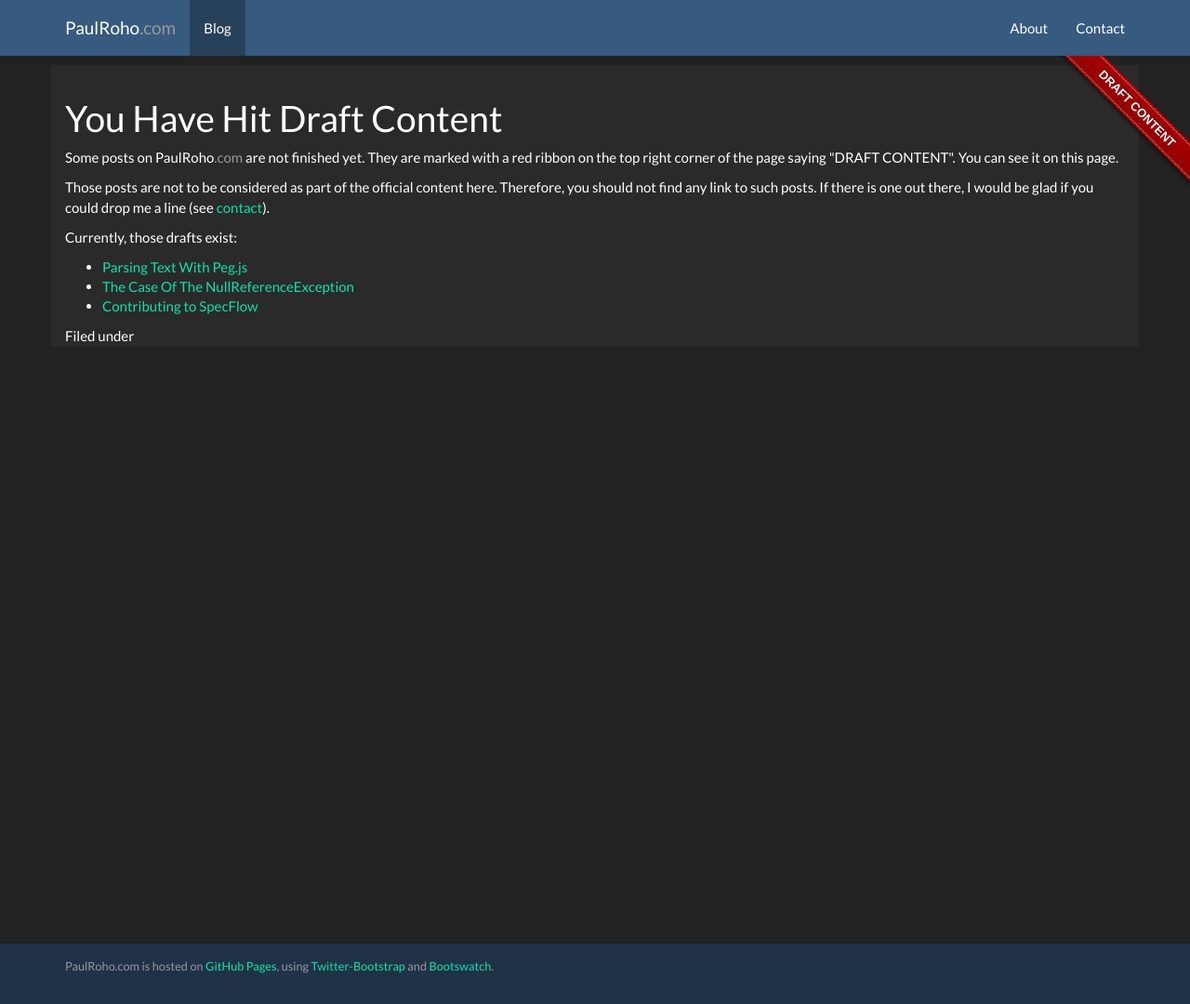
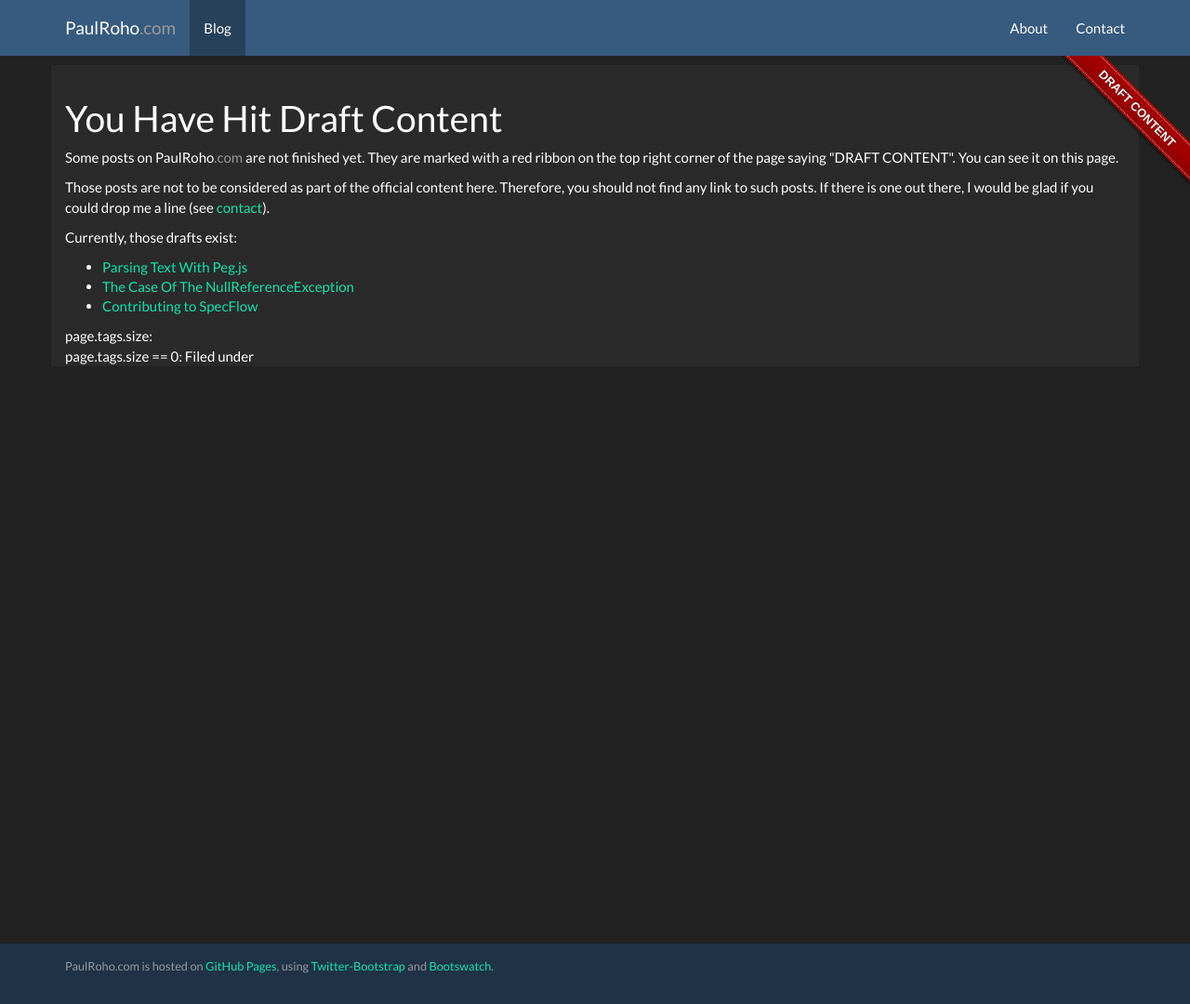
Before and after one commit to paulroho/paulroho.github.io, a Jekyll site: the page built from blog/draftcontent.html, in a window 1280 px wide and 1080 px high. Shown: the whole window at 93% size. Built offline with Jekyll 4.4.1, drawn with Linux system fonts in a browser that asks for light colours; nearby versions of some CDN libraries.

Commit message:
Added debug info

```diff
--- a/_layouts/blog.html
+++ b/_layouts/blog.html
@@ -56,7 +56,9 @@
 	  {{ content }}
 
 		<div class="tags">
+		{% unless page.tags.size == 0 %}
 		Filed under
+		{% endunless %}
 		{% for tag in page.tags %}
 			<span><a href="/blog/tags/#{{ tag }}">{{ tag }}</a></span>
 			{% unless forloop.last %} | {% endunless %}
--- a/_layouts/blogdraft.html
+++ b/_layouts/blogdraft.html
@@ -63,7 +63,11 @@
 	  {{ content }}
 
 		<div class="tags">
+		page.tags.size: {{ page.tags.size }}<br/>
+		page.tags.size == 0:{{ page.tags.size == 0 }}
+		{% unless page.tags.size == 0 %}
 		Filed under
+		{% endunless %}
 		{% for tag in page.tags %}
 			<span><a href="/blog/tags/#{{ tag }}">{{ tag }}</a></span>
 			{% unless forloop.last %} | {% endunless %}
```
